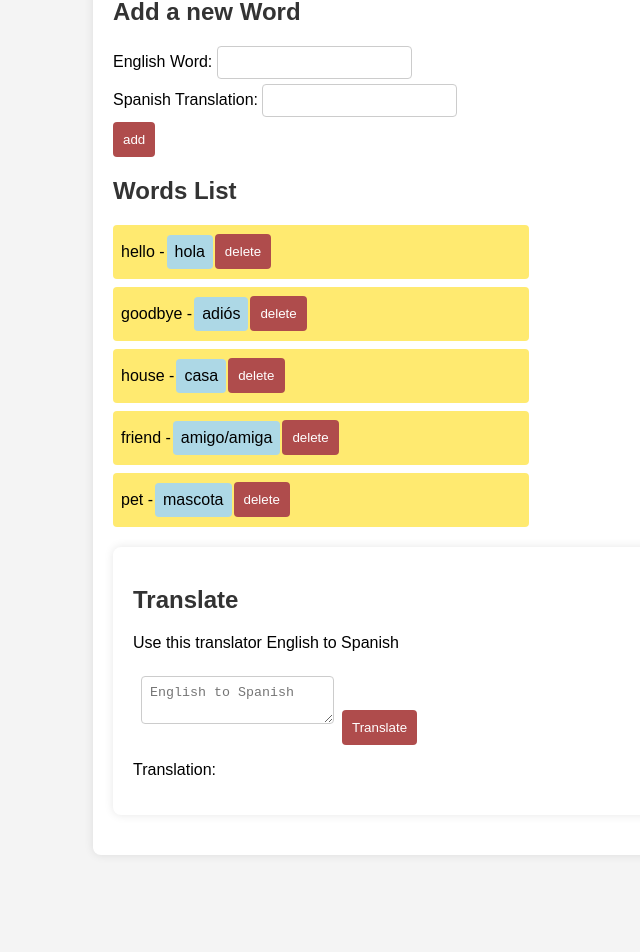
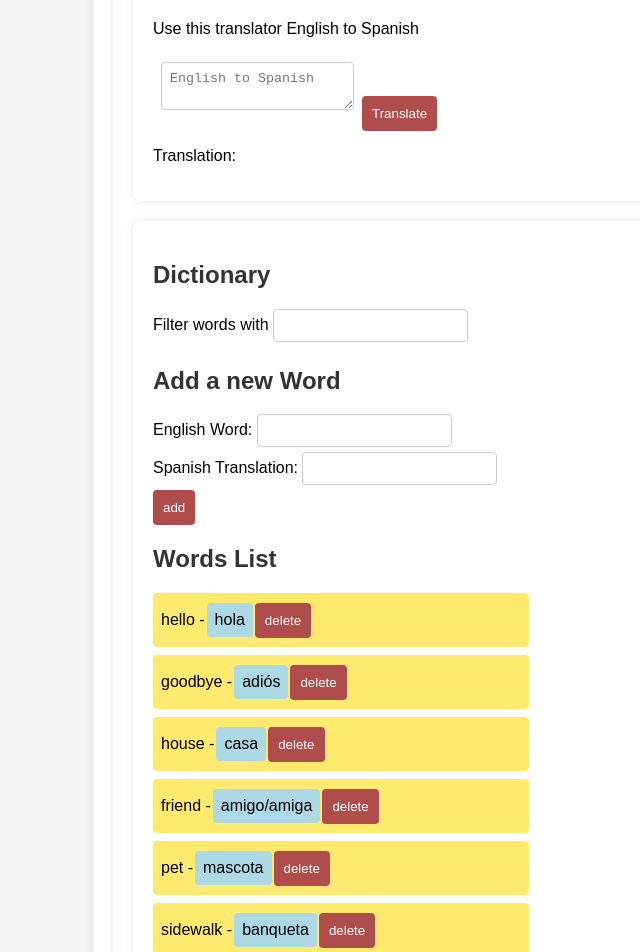
Before and after one commit to DannyGarciaDEV/dictonaryEnEs, a React (Vite) app: page / in a window 1280 px wide. Shown: the part 168-1120 px from the top of the page, without its empty margins (127-767 px from the left). Before the commit the page ends 1043 px from the top, so only its background shows below. Built offline with nearby package versions, Linux system fonts and the light colour scheme; data requests are answered from the project's data file.

Commit message:
fixing app dictorinary to be deploy

```diff
--- a/db.json
+++ b/db.json
@@ -24,6 +24,11 @@
       "englishWord": "pet",
       "spanishWord": "mascota",
       "id": 6
+    },
+    {
+      "englishWord": "sidewalk",
+      "spanishWord": "banqueta",
+      "id": 7
     }
   ]
 }
--- a/package.json
+++ b/package.json
@@ -13,8 +13,10 @@
   "dependencies": {
     "@speechly/speech-recognition-polyfill": "^1.3.0",
     "axios": "^1.6.3",
+    "classnames": "^2.5.1",
     "react": "^18.2.0",
     "react-dom": "^18.2.0",
+    "react-router-dom": "^6.21.2",
     "react-speech-recognition": "^3.10.0",
     "react-toastify": "^9.1.3"
   },
--- a/src/App.jsx
+++ b/src/App.jsx
@@ -2,6 +2,11 @@ import React, { useState, useEffect } from 'react';
 import { ToastContainer, toast } from 'react-toastify';
 import 'react-toastify/dist/ReactToastify.css';
 import './App.css'
+// import Navbar from './Navbar';
+// import FlashCards from './FlashCards'; // Import your FlashCards component
+
+// import { BrowserRouter as Router, Route, Switch } from 'react-router-dom';
+
 import wordServices from './services/words.jsx'; // Assuming wordServices is in a separate file
 
 const WordText = () => {
@@ -197,14 +202,26 @@ const App = () => {
   ));
 
   return (
+    <>
+    <div>
+
+    </div>
     <div className="container">
 
+
+    <div className="container">
+      <div className="container">
+        <WordText />
+      </div>
+
+      <div className="container">
         <Heading text="Dictionary" />
         <Filter
           text="Filter words with"
           value={filterEnglishWord}
           handleNewChange={handleFilterEnglishWord}
         />
+
         <Heading text="Add a new Word" />
         <WordForm
           onSubmit={addWord}
@@ -213,13 +230,15 @@ const App = () => {
           handleNewEnglishWord={handleNewEnglishWord}
           handleNewSpanishWord={handleNewSpanishWord}
         />
+
         <Heading text="Words List" />
         <WordsList wordsAfterFilter={wordsAfterFilter} />
+
         <ToastContainer />
-      <div className="container">
-      <WordText />
       </div>
     </div>
+  </div>
+ </>
   );
 };
 
```
Also changed, not shown: src/FlashCards.jsx (+24 -24 lines), 1 other file (tests, documents, lock files or other folders). Lines whose indentation alone changed are shown as unchanged.
